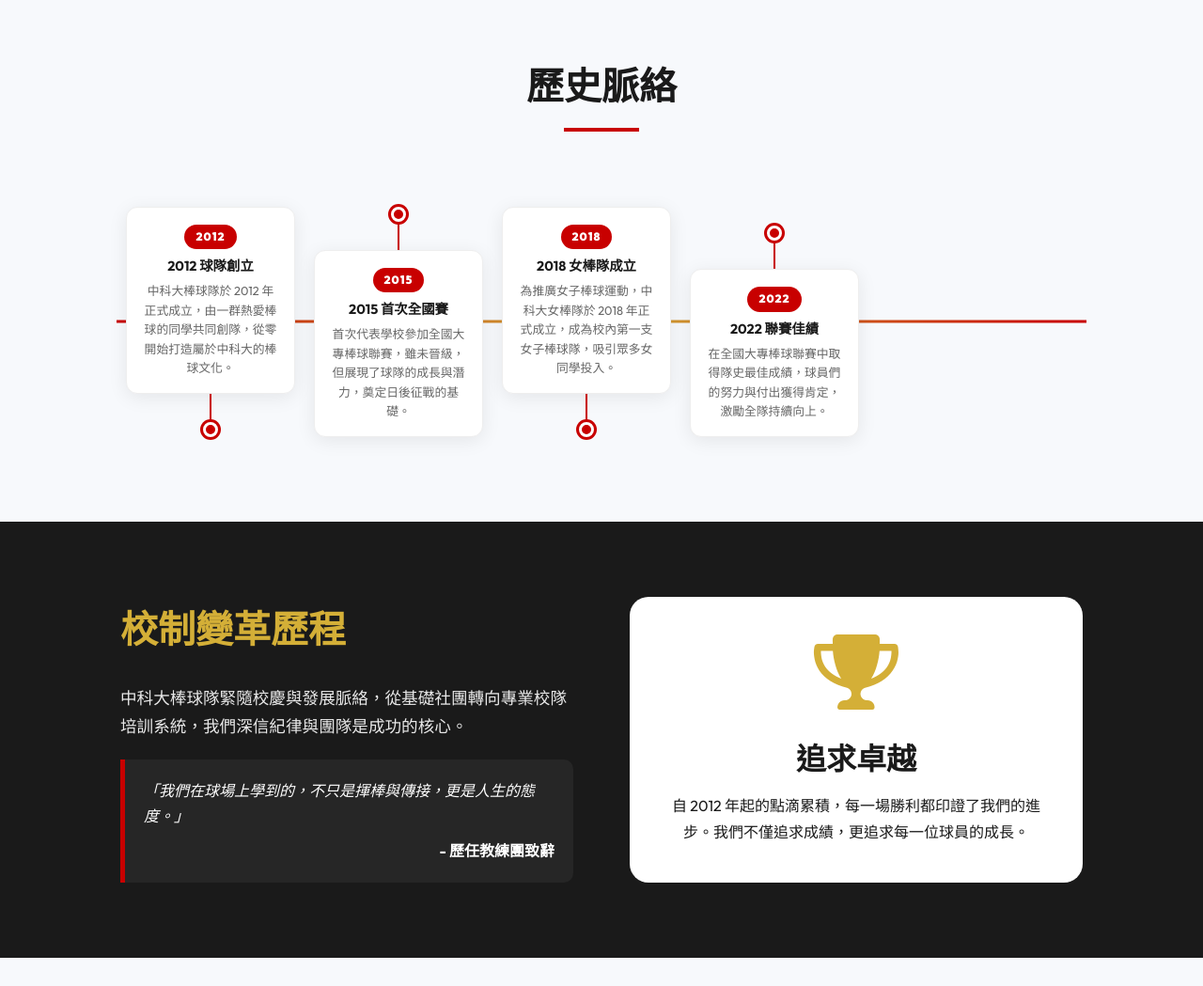
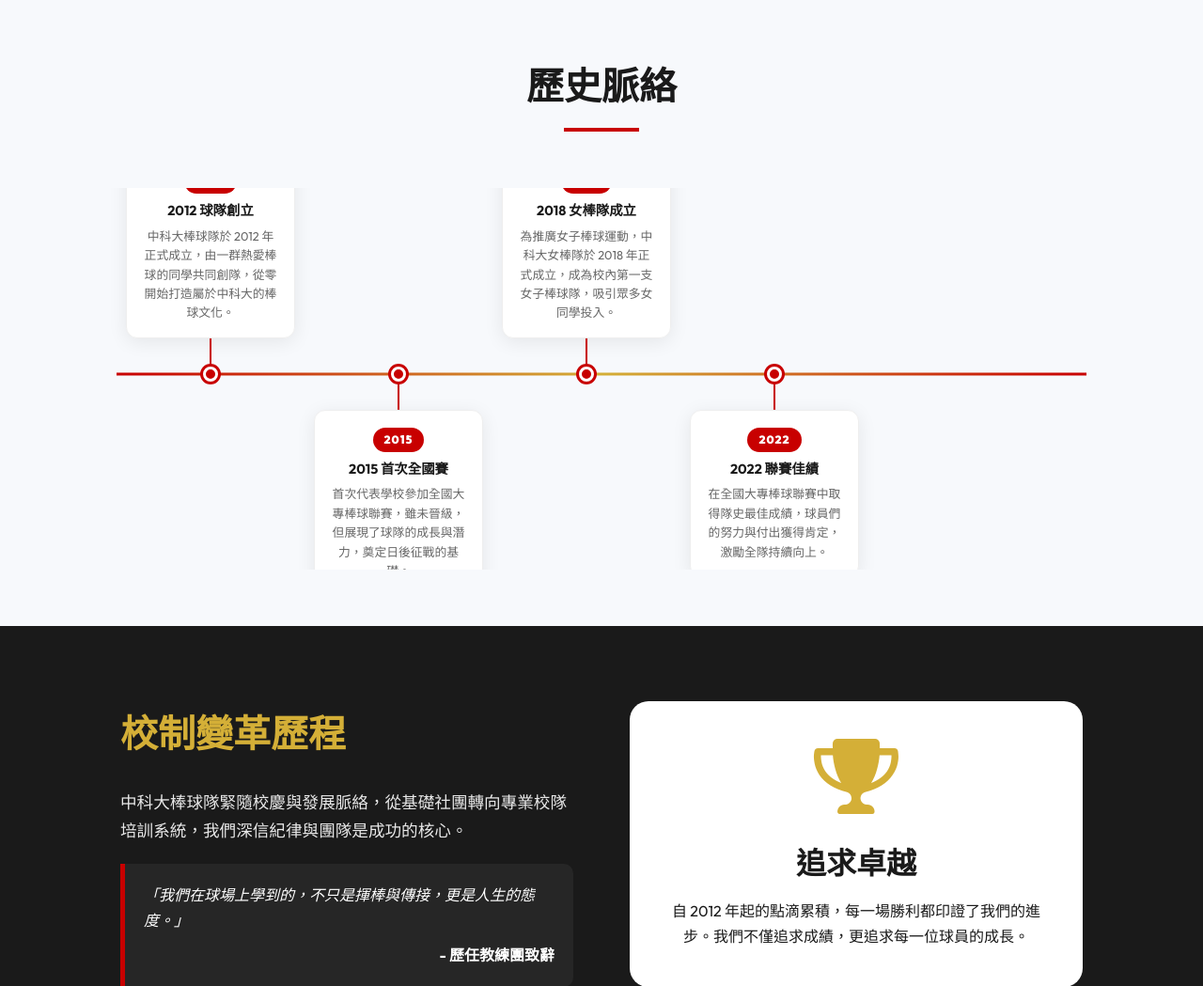
Before and after one commit to lzh082007/baseball_web, a PHP site: page /about.php in a window 1280 px wide. Shown: the part 343-1392 px from the top of the page at 94% size. Run offline with PHP 8.4, Linux system fonts and the light colour scheme; data that the repository does not hold is empty.

Commit message:
調整again

```diff
--- a/assets/css/about.css
+++ b/assets/css/about.css
@@ -20,9 +20,11 @@
 .timeline-container {
     position: relative;
     display: flex;
-    align-items: stretch;
+    align-items: center;
     min-width: max-content;
     padding: 0 60px;
+    /* 上卡片高度(140) + 連接線(30) + 圓點(16) + 連接線(30) + 下卡片高度(140) */
+    height: 356px;
 }
 
 /* 水平主線 */
@@ -44,42 +46,13 @@
     display: flex;
     flex-direction: column;
     align-items: center;
+    justify-content: center;
     width: 200px;
     flex-shrink: 0;
+    height: 100%;
 }
 
-/* 奇數：卡片在上、連接線在上、圓點在中線 */
-.timeline-item:nth-child(odd) {
-    justify-content: flex-start;
-    padding-top: 0;
-}
-.timeline-item:nth-child(odd) .timeline-card {
-    order: 1;
-    margin-bottom: 0;
-}
-.timeline-item:nth-child(odd) .timeline-connector {
-    order: 2;
-}
-.timeline-item:nth-child(odd) .timeline-dot {
-    order: 3;
-}
-
-/* 偶數：圓點在中線、連接線在下、卡片在下 */
-.timeline-item:nth-child(even) {
-    justify-content: flex-end;
-    padding-bottom: 0;
-}
-.timeline-item:nth-child(even) .timeline-dot {
-    order: 1;
-}
-.timeline-item:nth-child(even) .timeline-connector {
-    order: 2;
-}
-.timeline-item:nth-child(even) .timeline-card {
-    order: 3;
-}
-
-/* 圓點 */
+/* 圓點：固定在中線 */
 .timeline-dot {
     width: 16px;
     height: 16px;
@@ -87,9 +60,12 @@
     border: 3px solid #fff;
     border-radius: 50%;
     box-shadow: 0 0 0 3px var(--primary);
+    position: absolute;
+    top: 50%;
+    left: 50%;
+    transform: translate(-50%, -50%);
     z-index: 2;
     flex-shrink: 0;
-    position: relative;
 }
 
 /* 連接線 */
@@ -97,8 +73,29 @@
     width: 2px;
     height: 30px;
     background: var(--primary);
-    flex-shrink: 0;
+    position: absolute;
+    left: 50%;
+    transform: translateX(-50%);
     z-index: 1;
+}
+
+/* 奇數：卡片在上，連接線從卡片底部到圓點頂部 */
+.timeline-item:nth-child(odd) .timeline-card {
+    position: absolute;
+    bottom: calc(50% + 8px + 30px);  /* 圓點半徑 + 連接線高度 */
+}
+.timeline-item:nth-child(odd) .timeline-connector {
+    bottom: calc(50% + 8px);
+    top: auto;
+}
+
+/* 偶數：卡片在下，連接線從圓點底部到卡片頂部 */
+.timeline-item:nth-child(even) .timeline-card {
+    position: absolute;
+    top: calc(50% + 8px + 30px);     /* 圓點半徑 + 連接線高度 */
+}
+.timeline-item:nth-child(even) .timeline-connector {
+    top: calc(50% + 8px);
 }
 
 /* ── 卡片 ── */
```
